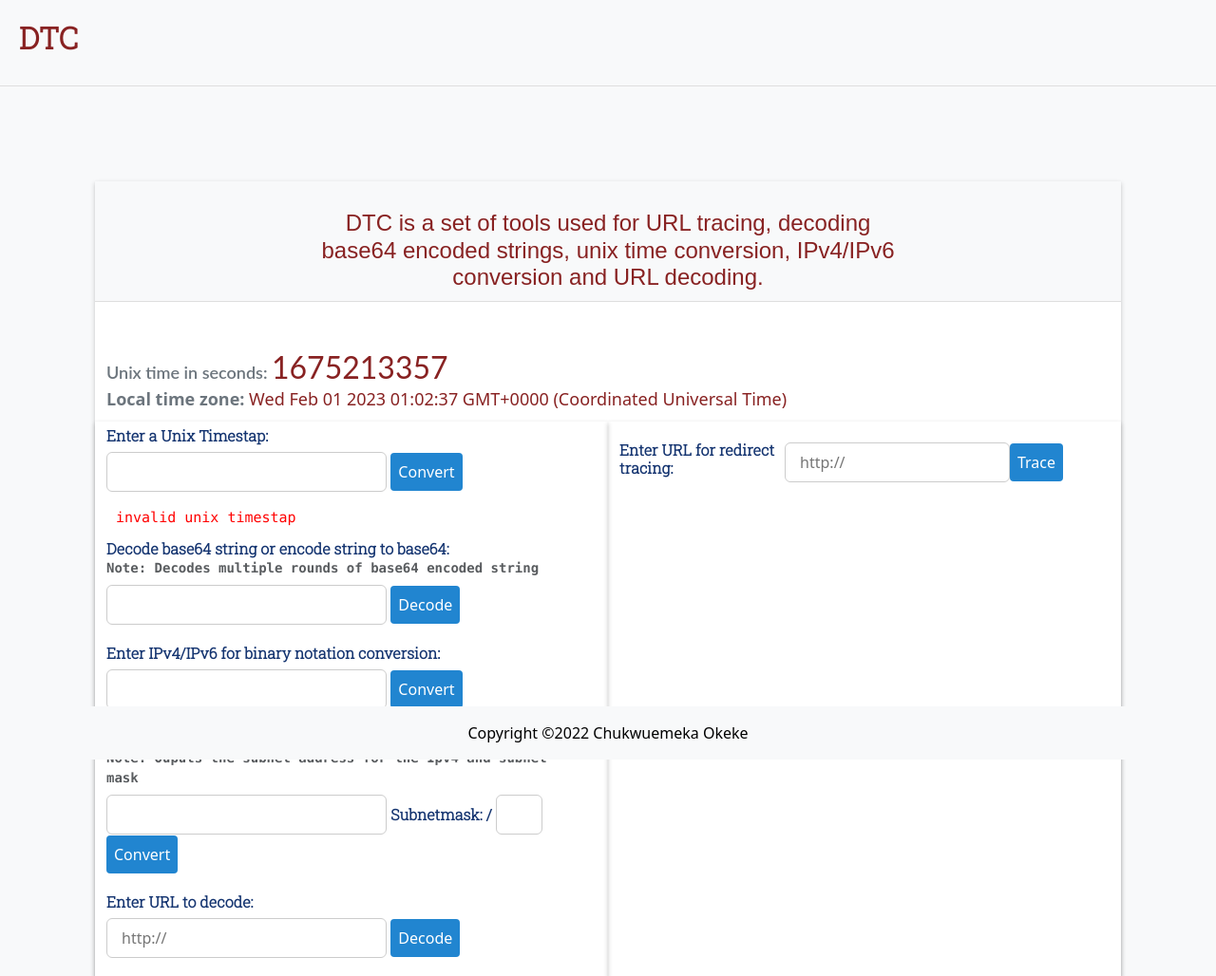
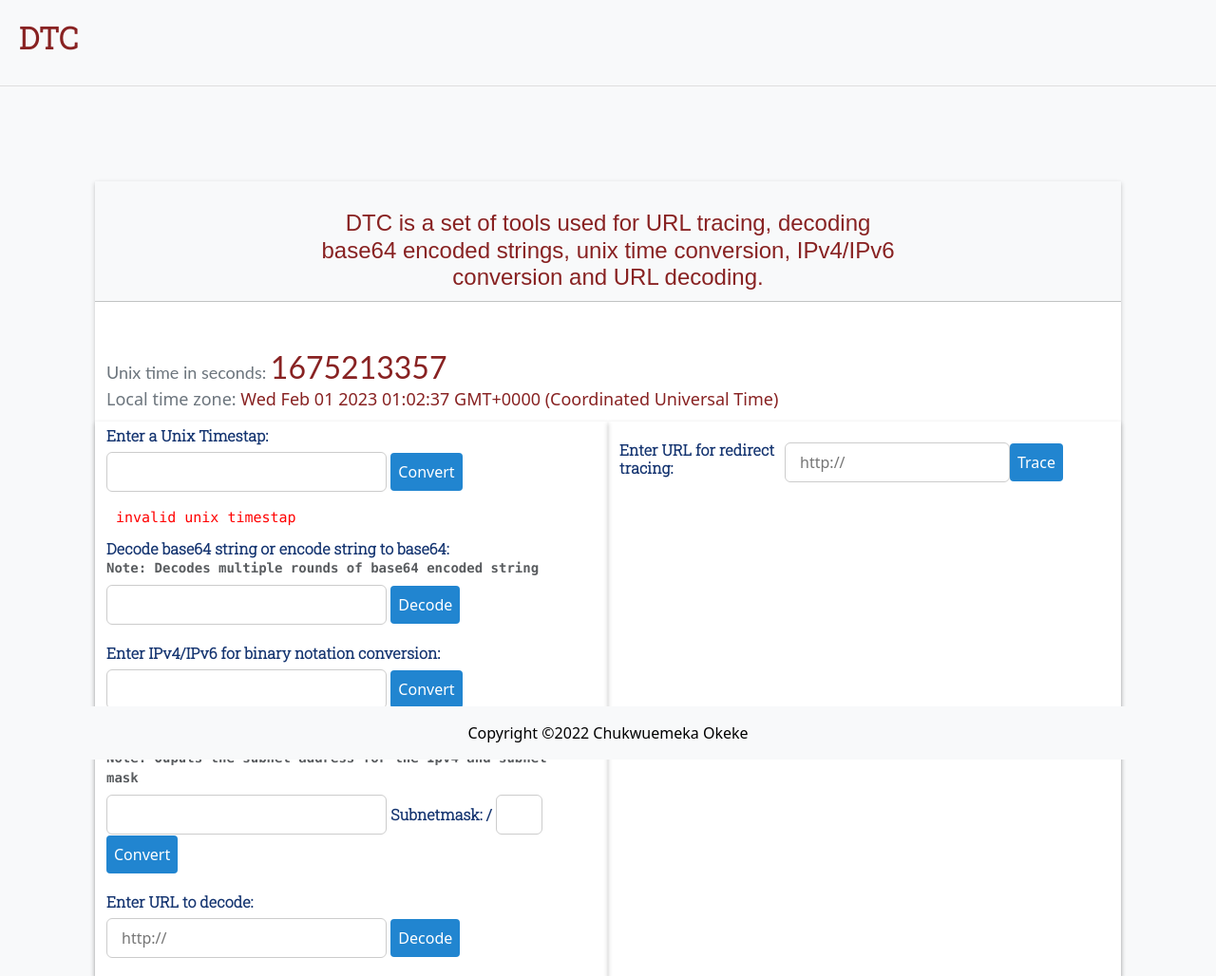
Before and after one commit to charlesokeke/Conversion-tools, a Flask app: page /test in a window 1280 px wide. Shown: the top 1028 px of the page at 95% size. Run offline with Flask 2, Linux system fonts and the light colour scheme; some libraries are stand-ins or nearby versions.

Commit message:
changed files

```diff
--- a/templates/test.html
+++ b/templates/test.html
@@ -205,7 +205,7 @@ form {
 
 
    <div class='some-page-wrapper row bg-white' style="box-shadow: 0 1px 1px 0 rgb(0 0 0 / 6%), 0 2px 5px 0 rgb(0 0 0 / 20%);">
-	   <div style="border-bottom:1px solid #dedede;margin-bottom:50px;background-color:#f8f9fa">
+	   <div style="border-bottom:1px solid #dedede;margin-bottom:50px;background-color:#f8f9fa;border-bottom: 1px solid #c1c3c3">
 	        <p class="display-3" style="padding:30px 10px 10px 10px;color:#822;margin: 0 auto;text-align:center;justify-content:center; width:60%;font-size:24px;font-weight:200;font-family: Optimist,Arial,Helvetica,sans-serif;">
                DTC is a set of tools used for URL tracing, decoding base64 encoded strings,
 			   unix time conversion, IPv4/IPv6 conversion and URL decoding.
@@ -215,9 +215,9 @@ form {
 
       <div style="margin-bottom:10px;">
 
-		  <p  style="padding:0px; margin:0px; font-weight:600;font-size:18px;font-family: Lato,'Helvetica Neue',Arial,Helvetica,sans-serif" class="text-right text-secondary">
+		  <p  style="padding:0px; margin:0px;font-size:18px;font-family: Lato,'Helvetica Neue',Arial,Helvetica,sans-serif" class="text-right text-secondary">
 		  Unix time in seconds: <span id="unix-time" class="unix-time-font-size display-4"style="font-size:2rem"></span> </p>
-		  <p style="padding:0px; margin:0px;font-size:18px; font-weight:600;" class="text-secondary"> Local time zone: <span id="unix-time-date" class="unix-time-font-size"></span> </p>
+		  <p style="padding:0px; margin:0px;font-size:18px;" class="text-secondary"> Local time zone: <span id="unix-time-date" class="unix-time-font-size"></span> </p>
 		</div>
    <div class="col-6" style="box-shadow: 0 1px 1px 0 rgb(0 0 0 / 6%), 0 2px 5px 0 rgb(0 0 0 / 20%);padding-top:5px">
 
@@ -450,7 +450,7 @@ form {
         <div id="redirect_container">{% if url_redirector %}
 		<div style="display:flex; justify-content:space-between;">
 		<small>Response code</small>
-		<h4 style="margin-bottom:0px;margin-top:0px;align-self:center; width:80%;padding-right:35px;" class="text-center">  Trace results:</h4>
+		<h4 style="margin-bottom:0px;margin-top:0px;align-self:center; width:80%;padding-right:45px;" class="text-center">  Trace results:</h4>
 		</div>
 			 <div>
 
```
Also changed, not shown: 1 other file.
